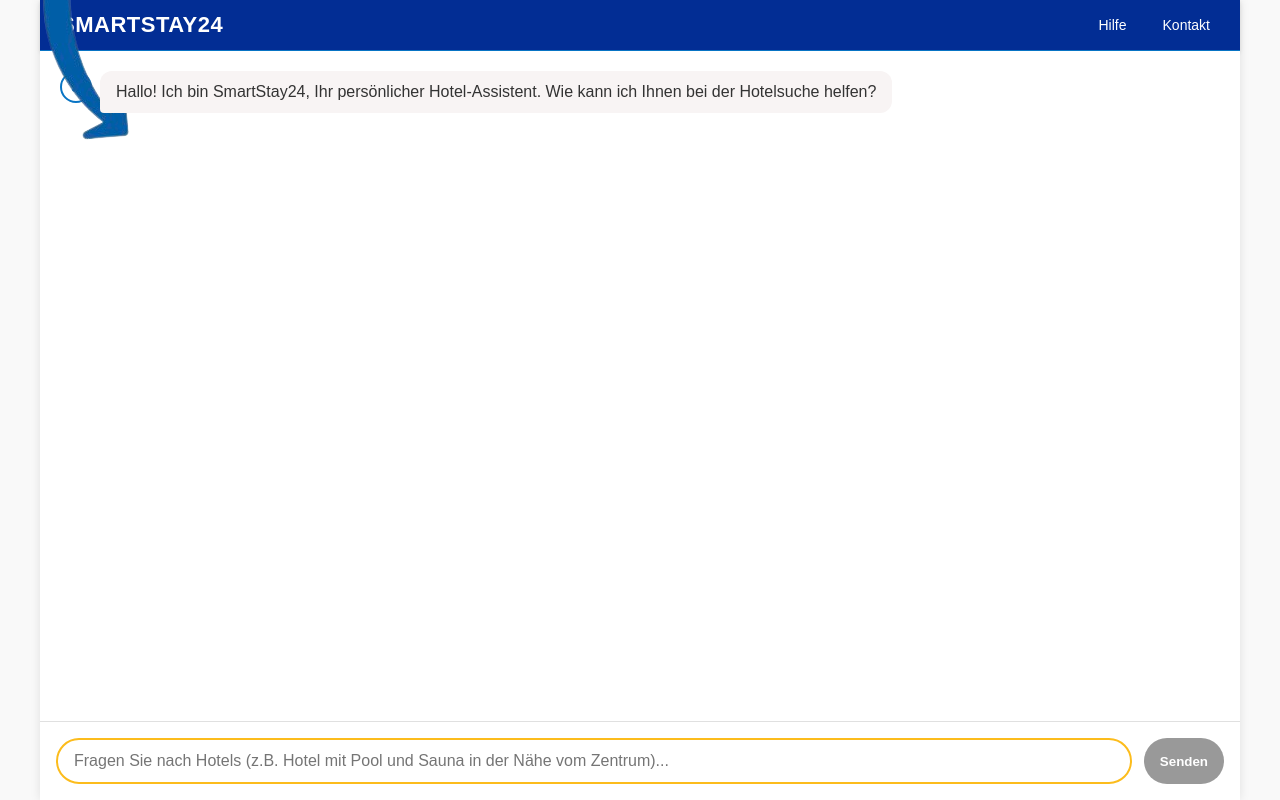
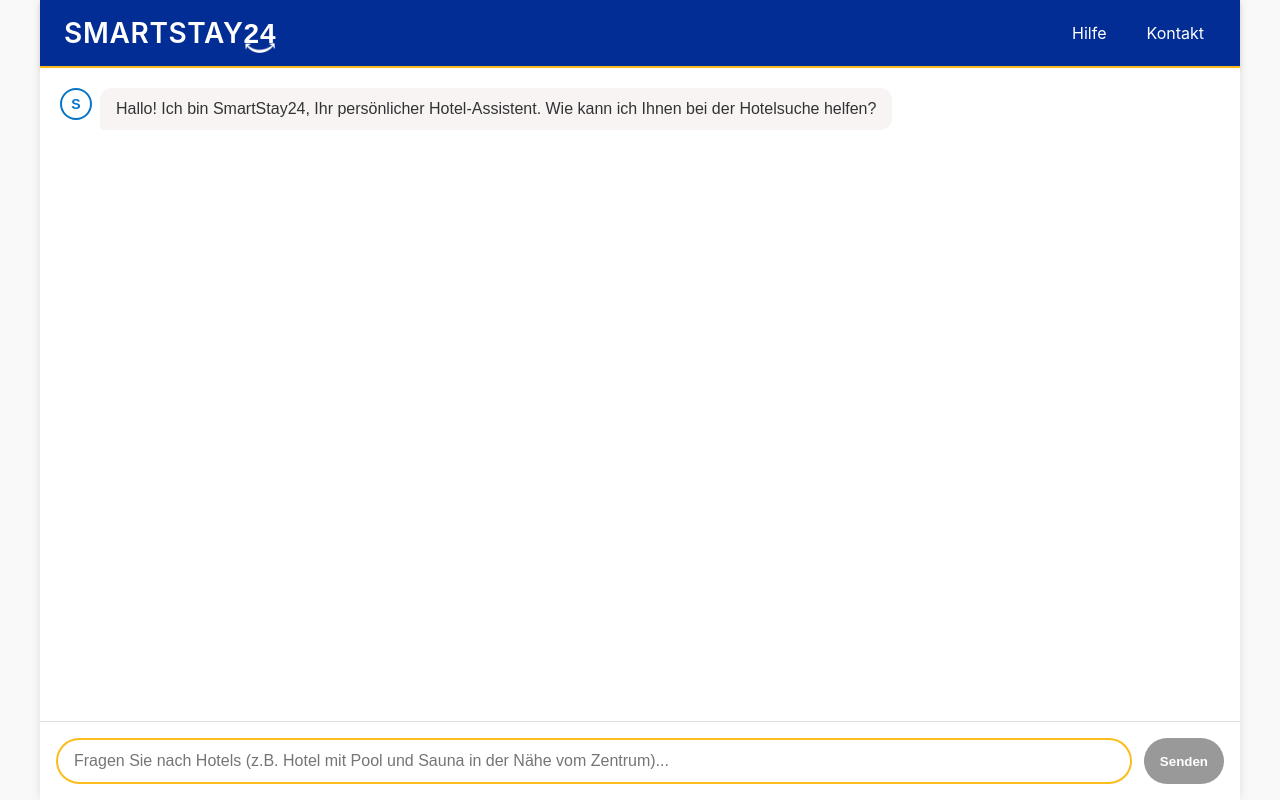
Before and after one commit to M4RKUS28/SmartStay24, a React (Create React App) app in the folder client/: page / in a window 1280 px wide. Built offline with nearby package versions, Linux system fonts and the light colour scheme.

Commit message:
client push

```diff
--- a/client/src/App.css
+++ b/client/src/App.css
@@ -219,11 +219,11 @@ body {
 .header {
   background-color: var(--check24-blue);
   color: white;
-  padding: 12px 20px;
+  padding: 16px 24px; /* Increased padding */
   display: flex;
   justify-content: space-between;
   align-items: center;
-  border-bottom: 1px solid var(--check24-light-blue);
+  border-bottom: 2px solid var(--check24-yellow); /* Changed to yellow border */
   box-shadow: 0 2px 4px rgba(0, 0, 0, 0.1);
 }
 
@@ -241,25 +241,26 @@ body {
 }
 
 .logo-text {
-  font-size: 22px;
-  font-weight: bold;
-  letter-spacing: 0.5px;
+  font-size: 28px; /* Increased from 22px */
+  font-weight: 600; /* Slightly reduced from 800 for smoother look */
+  letter-spacing: 0.7px; /* Slightly increased for better spacing */
+  font-family: -apple-system, BlinkMacSystemFont, 'Segoe UI', Roboto, Oxygen, Ubuntu, Cantarell, 'Open Sans', 'Helvetica Neue', sans-serif; /* Smoother system fonts */
+  -webkit-font-smoothing: antialiased; /* Better font rendering */
+  -moz-osx-font-smoothing: grayscale;
 }
 
 .logo-number {
-  font-weight: 800;
+  font-weight: 700; /* Still bold, but slightly reduced for smoother look */
   position: relative;
 }
 
 .logo-arrow {
   position: absolute;
-  bottom: -10px;
-  right: 0;
-  color: white;
-  font-size: 20px;
-  transform: rotate(90deg);
-  display: inline-block;
-  line-height: 1;
+  bottom: -3px;
+  right: 1px;
+  width: 30px; /* Increased from 24px */
+  height: auto;
+  filter: brightness(0) invert(1);
 }
 
 .header-nav {
@@ -270,13 +271,14 @@ body {
 .nav-item {
   color: white;
   text-decoration: none;
-  font-size: 14px;
+  font-size: 16px; /* Increased from 14px */
   display: flex;
   align-items: center;
   gap: 4px;
-  padding: 5px 10px;
+  padding: 6px 12px; /* Slightly increased */
   border-radius: 4px;
   transition: background-color 0.2s;
+  font-family: -apple-system, BlinkMacSystemFont, 'Segoe UI', Roboto, sans-serif; /* Smoother font */
 }
 
 .nav-item:hover {
```
